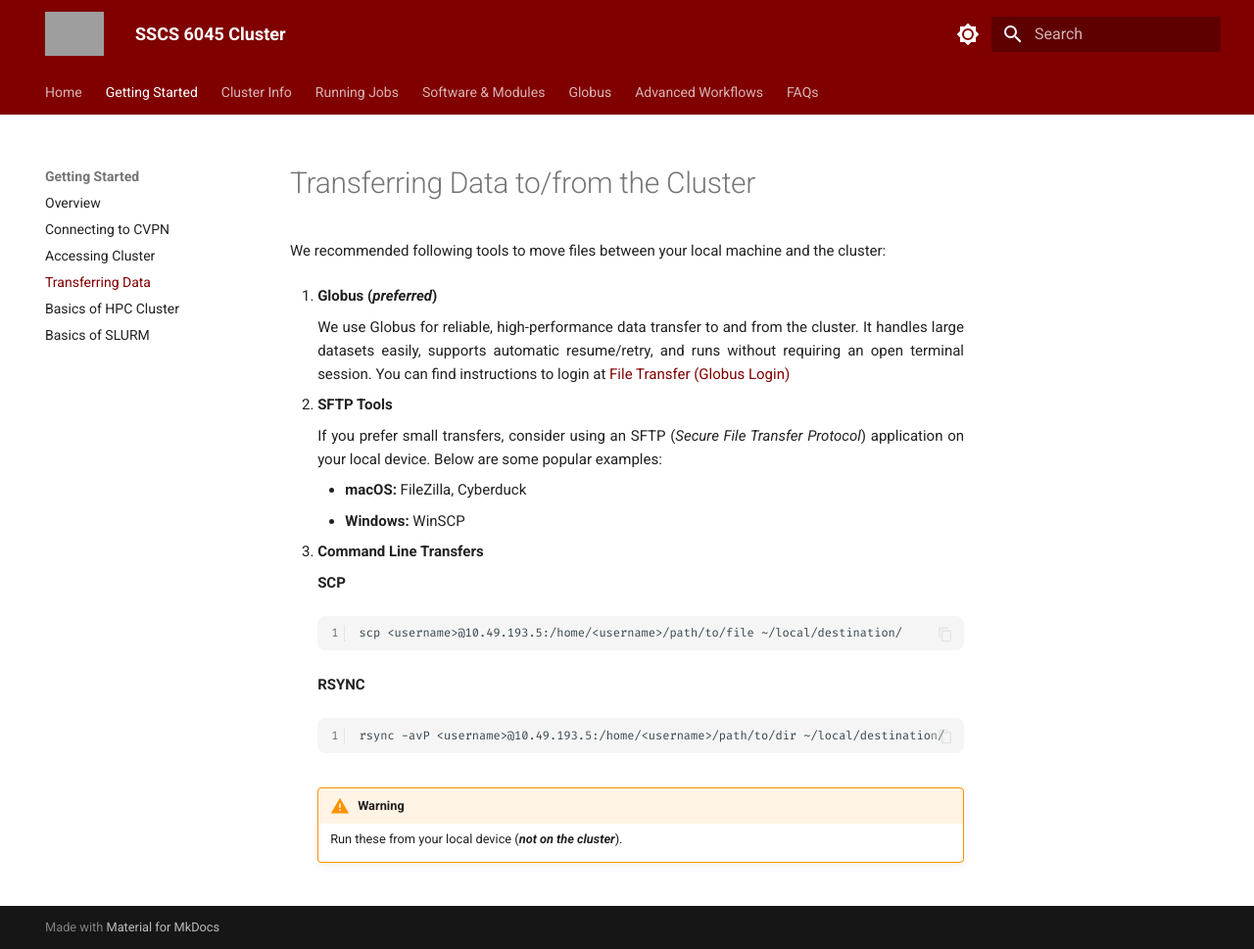
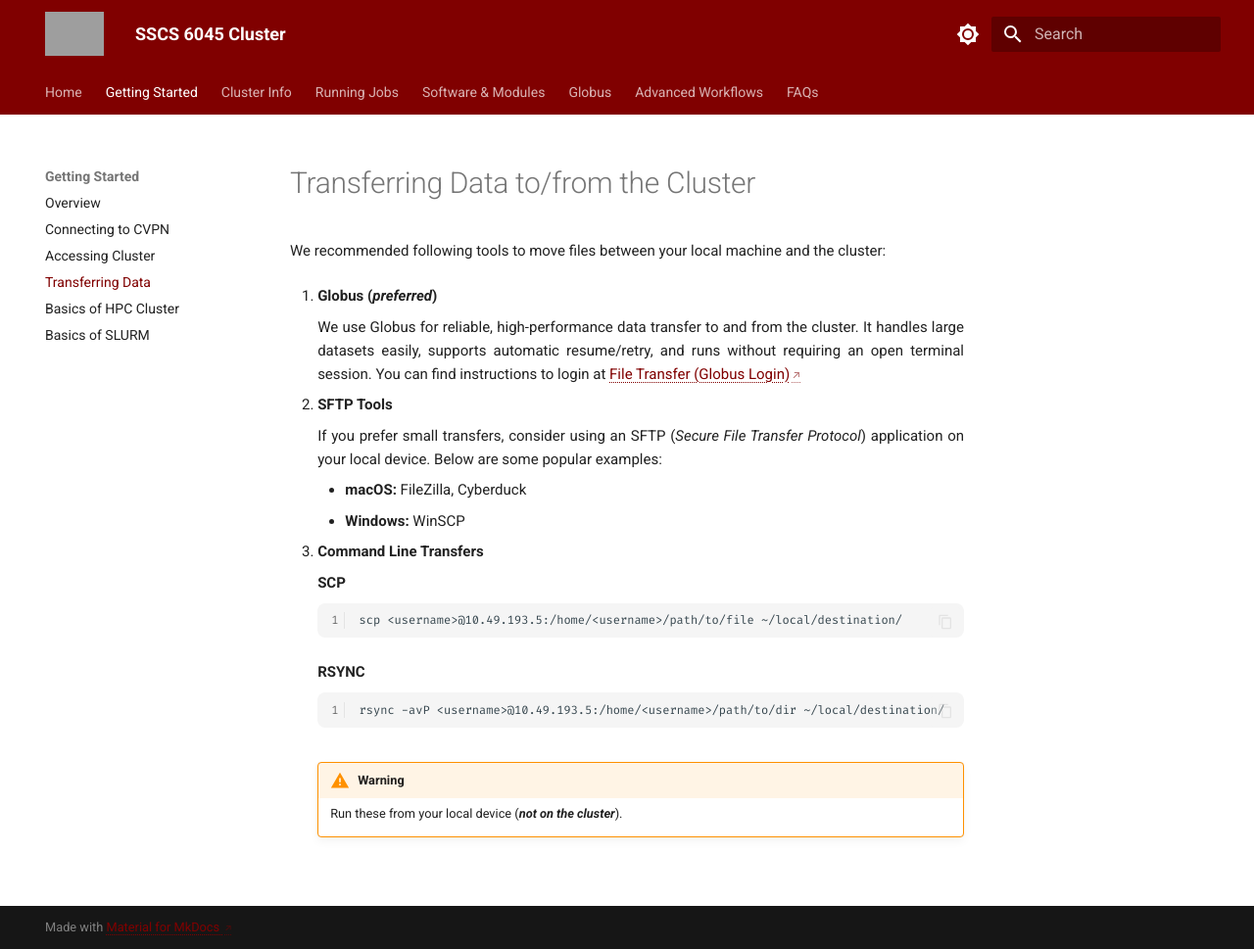
Before and after one commit to uchicago-ssd-sscs/hpc-docs, an MkDocs documentation site: the page built from docs/getting-started/data-transfer.md, in a window 1280 px wide and 969 px high. Shown: the whole window at 98% size. Built offline with MkDocs 1.6.1 and Material for MkDocs 9.7.7, drawn with Linux system fonts in a browser that asks for light colours; grey boxes are pictures that could not be loaded.

Commit message:
Updated Hyperlinks styling

```diff
--- a/docs/assets/stylesheets/styles.css
+++ b/docs/assets/stylesheets/styles.css
@@ -1,4 +1,4 @@
-/* Code font option - Monaspace */
+/*Code font option - Monaspace (optional)*/
 /*@font-face {
   font-family: 'Monaspace Neon';
   src: url('../fonts/MonaspaceNeon-Regular.otf') format('opentype');
@@ -14,12 +14,14 @@
   font-family: 'Monaspace Neon', monospace !important;
 }*/
 
+/*Typography sizing*/
+
 /* Reduce overall body text */
 .md-typeset {
   font-size: 0.75rem;  /* default is 1rem (16px) */
 }
 
-/* Reduce code block font size */
+/* Reduce inline code font size */
 .md-typeset code {
   font-size: 0.6rem;
 }
@@ -29,14 +31,21 @@
   font-size: 0.6rem;
 }
 
+
+
+/*Code block styling*/
 /* Round the entire code block container */
 .md-typeset div.highlight,
 .md-typeset .highlighttable {
-    border-radius: 8px !important;
-    overflow: hidden !important;
+  border-radius: 8px !important;
+  overflow: hidden !important;
+  margin-top: 2px;
 }
 
-/* Light mode - UChicago Maroon */
+
+
+/*Color scheme (UChicago Maroon)*/
+/* Light mode */
 :root {
   --md-primary-fg-color: #800000;
   --md-primary-fg-color--light: #9d2235;
@@ -45,7 +54,7 @@
   --md-accent-fg-color--transparent: rgba(128, 0, 0, 0.1);
 }
 
-/* Dark mode - Slightly lighter maroon for better contrast */
+/* Dark mode */
 [data-md-color-scheme="slate"] {
   --md-primary-fg-color: #9d2235;
   --md-primary-fg-color--light: #b8374a;
@@ -54,7 +63,9 @@
   --md-accent-fg-color--transparent: rgba(184, 55, 74, 0.1);
 }
 
-/* UChicago matching table styling */
+
+
+/*Table styling*/
 .md-typeset table:not([class]) {
   border: 1px solid var(--md-default-fg-color--lightest);
   border-radius: 8px;
@@ -83,6 +94,7 @@
   background-color: rgba(0, 0, 0, 0.02);
 }
 
+/*Text alignment*/
 /* Only justify main content area */
 .md-content__inner p {
   text-align: justify;
@@ -94,7 +106,7 @@
   text-align: left !important;
 }
 
-/* Set logo max dimensions */
+/*Header logo sizing*/
 .md-header__button.md-logo img,
 .md-logo img {
   max-height: 60px;
@@ -102,3 +114,40 @@
   width: auto;
   height: auto;
 }
+
+
+.md-typeset a:not(.headerlink):not(.toclink):not(.md-annotation__index) {
+  color: var(--md-accent-fg-color);
+  text-decoration-line: underline;
+  text-decoration-style: dotted;
+  text-decoration-thickness: 1px;
+  text-underline-offset: 3px;
+  transition: color 0.2s ease, text-decoration-color 0.2s ease;
+}
+
+.md-typeset a:not(.headerlink):not(.toclink):not(.md-annotation__index):hover {
+  color: var(--md-primary-fg-color--dark);
+  text-decoration-style: solid;
+}
+
+.md-typeset a[href^="http"]:not(.headerlink):not(.toclink):not(.md-annotation__index):after {
+  content: "↗";
+  font-size: 0.75em;
+  margin-left: 0.2em;
+  opacity: 0.6;
+}
+
+.md-typeset .highlight a,
+.md-typeset .highlighttable a,
+.md-typeset .linenos a,
+.md-typeset .linenodiv a {
+  color: inherit !important;
+  text-decoration: none !important;
+}
+
+.md-typeset .highlight a:after,
+.md-typeset .highlighttable a:after,
+.md-typeset .linenos a:after,
+.md-typeset .linenodiv a:after {
+  content: none !important;
+}
```
